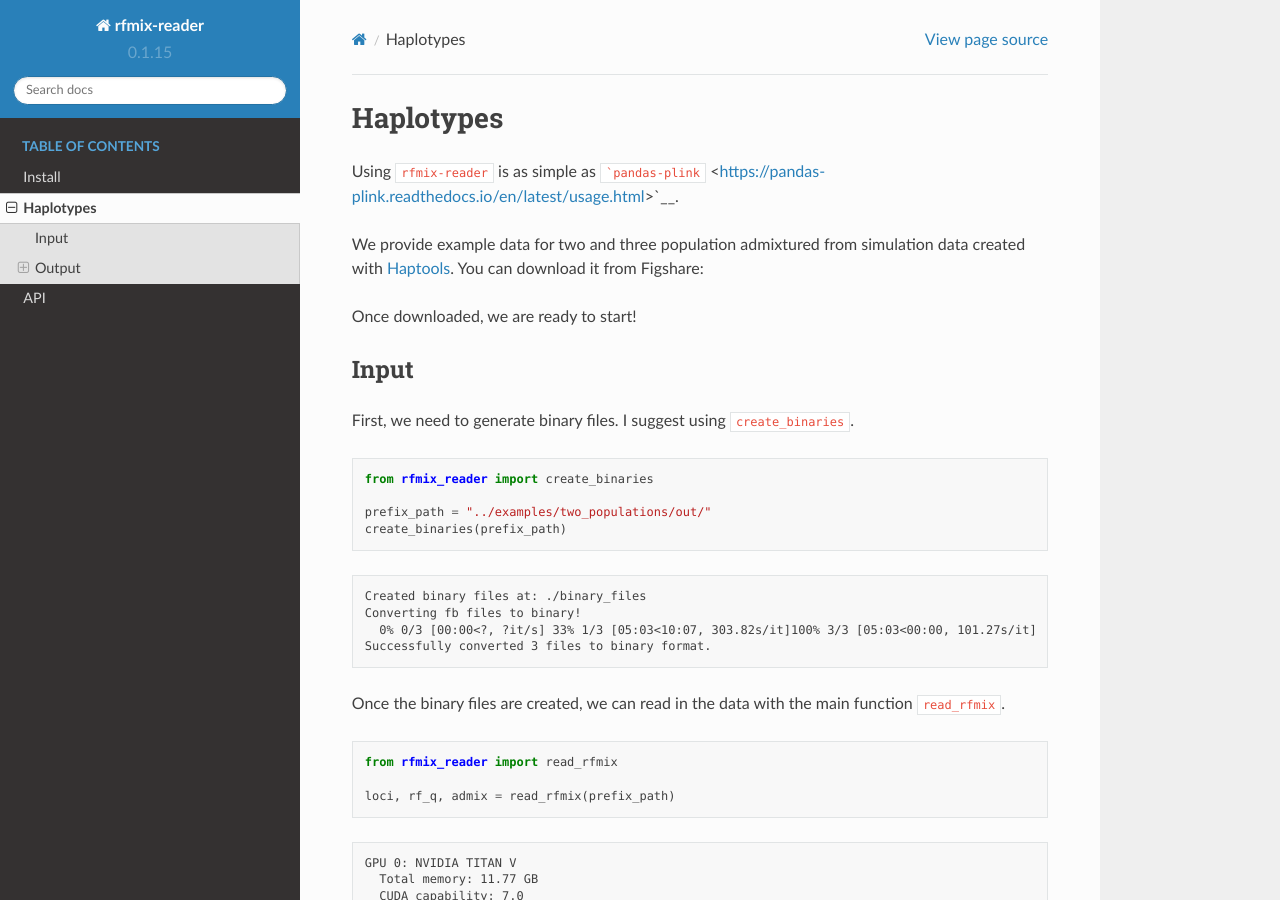
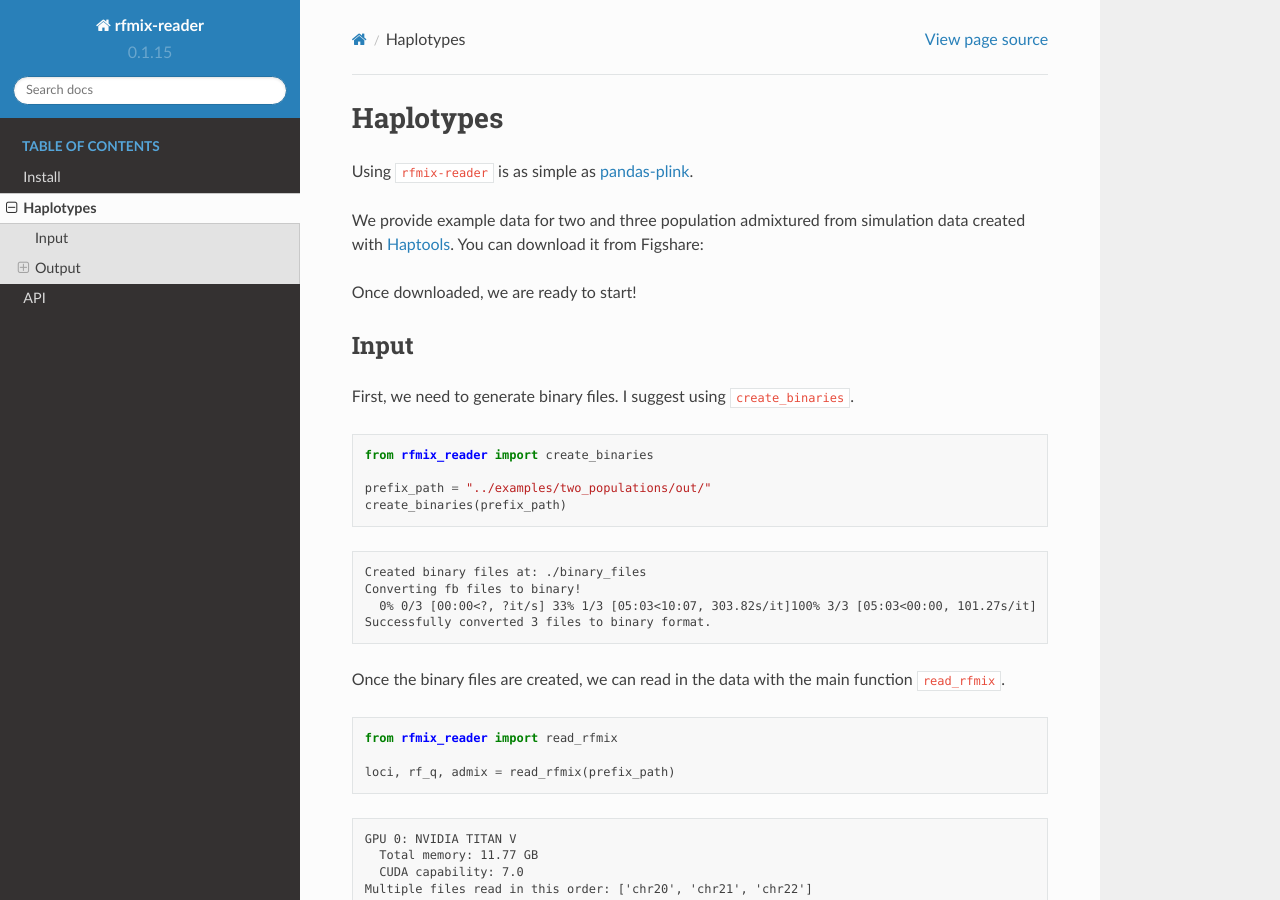
Before and after one commit to heart-gen/rfmix_reader, a Sphinx documentation site: the page built from docs/usage.rst, in a window 1280 px wide and 900 px high. Built offline with Sphinx 7.4.7 and the Read the Docs theme 2.0.0, drawn with Linux system fonts in a browser that asks for light colours.

Commit message:
fixing external link issue: conversion

````diff
--- a/docs/usage.rst
+++ b/docs/usage.rst
@@ -26,7 +26,7 @@ Haplotypes
 ==========
 
 Using ``rfmix-reader`` is as simple as
-```pandas-plink`` <https://pandas-plink.readthedocs.io/en/latest/usage.html>`__.
+`pandas-plink <https://pandas-plink.readthedocs.io/en/latest/usage.html>`__.
 
 We provide example data for two and three population admixtured from
 simulation data created with
````
